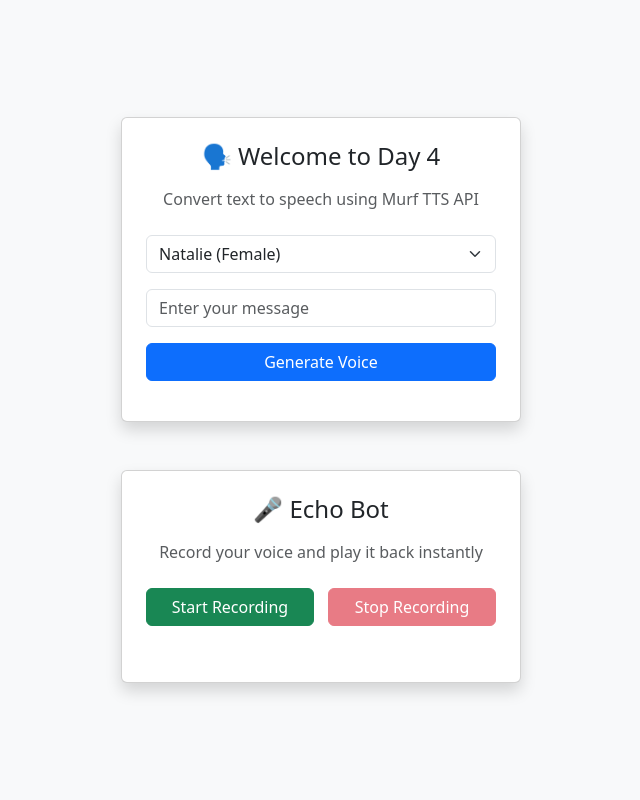
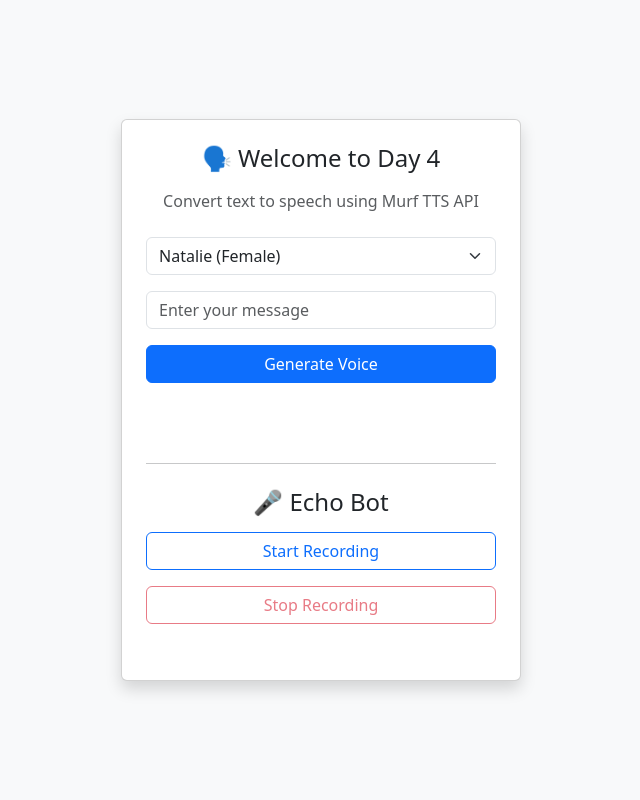
Before and after one commit to siddbhatt18/30-days-of-voice-agents, a FastAPI app: page / in a window 1280 px wide. Shown: the whole page, without its empty margins (319-959 px from the left). Run offline with FastAPI, Linux system fonts and the light colour scheme; data that the repository does not hold is empty.

Commit message:
Update index.html

```diff
--- a/day-04/templates/index.html
+++ b/day-04/templates/index.html
@@ -2,58 +2,110 @@
 <html lang="en">
 <head>
   <meta charset="UTF-8" />
-  <meta name="viewport" content="width=device-width, initial-scale=1.0"/>
+  <meta
+    name="viewport"
+    content="width=device-width, initial-scale=1.0"
+  />
   <title>Day 4 - Voice Agent Challenge</title>
-
-  <link href="https://cdn.jsdelivr.net/npm/bootstrap@5.3.0/dist/css/bootstrap.min.css" rel="stylesheet">
-
-  <style>
-    .w-48 {
-      width: 48%;
-    }
-  </style>
+  <link
+    href="https://cdn.jsdelivr.net/npm/bootstrap@5.3.0/dist/css/bootstrap.min.css"
+    rel="stylesheet"
+  />
 </head>
 <body class="bg-light">
-
-  <div class="container d-flex justify-content-center align-items-center min-vh-100 flex-column">
+  <div
+    class="container d-flex justify-content-center align-items-center min-vh-100"
+  >
+    <div
+      class="card shadow p-4 text-center"
+      style="max-width: 400px; width: 100%;"
+    >
 
       <!-- TTS Section -->
-    <div class="card shadow p-4 text-center mb-5" style="max-width: 400px; width: 100%;">
       <h4 class="mb-3">🗣️ Welcome to Day 4</h4>
-      <p class="mb-4 text-muted">Convert text to speech using Murf TTS API</p>
+      <p class="mb-4 text-muted">
+        Convert text to speech using Murf TTS API
+      </p>
 
-      <select id="voiceSelector" class="form-select mb-3" aria-label="Select Voice">
+      <div class="mb-3">
+        <select
+          id="voiceSelector"
+          class="form-select"
+          aria-label="Select Voice"
+        >
           <option>Loading voices...</option>
         </select>
-
-      <input type="text" id="textInput" class="form-control mb-3" placeholder="Enter your message"/>
-
-      <button id="generateBtn" class="btn btn-primary w-100" onclick="generateTTS()">Generate Voice</button>
-
-      <audio id="audioPlayer" class="mt-4 w-100" controls hidden></audio>
-
-      <div id="errorDisplay" class="text-danger mt-3"></div>
       </div>
 
-    <!-- Echo Bot Section -->
-    <div class="card shadow p-4 text-center" style="max-width: 400px; width: 100%;">
-      <h4 class="mb-3">🎤 Echo Bot</h4>
-      <p class="mb-4 text-muted">Record your voice and play it back instantly</p>
-
-      <div class="d-flex justify-content-between mb-3">
-        <button id="startRecordingBtn" class="btn btn-success w-48">Start Recording</button>
-        <button id="stopRecordingBtn" class="btn btn-danger w-48" disabled>Stop Recording</button>
+      <div class="mb-3">
+        <input
+          type="text"
+          id="textInput"
+          class="form-control"
+          placeholder="Enter your message"
+        />
       </div>
 
-      <audio id="echoAudio" class="mt-3 w-100" controls hidden></audio>
+      <div class="mb-3">
+        <button
+          id="generateBtn"
+          class="btn btn-primary w-100"
+          onclick="generateTTS()"
+        >
+          Generate Voice
+        </button>
+      </div>
 
-      <div id="echoError" class="text-danger mt-3"></div>
+      <div class="mb-3">
+        <audio
+          id="audioPlayer"
+          class="w-100"
+          controls
+          hidden
+        ></audio>
+      </div>
+
+      <div id="errorDisplay" class="text-danger mb-4"></div>
+
+      <hr class="my-4" />
+
+      <!-- Echo Bot Section -->
+      <h1 class="h4 mb-3">🎤 Echo Bot</h1>
+
+      <div class="mb-3">
+        <button
+          id="startBtn"
+          class="btn btn-outline-primary w-100"
+        >
+          Start Recording
+        </button>
+      </div>
+
+      <div class="mb-3">
+        <button
+          id="stopBtn"
+          class="btn btn-outline-danger w-100"
+          disabled
+        >
+          Stop Recording
+        </button>
+      </div>
+
+      <div class="mb-3">
+        <audio
+          id="echoAudio"
+          class="w-100"
+          controls
+          hidden
+        ></audio>
       </div>
 
     </div>
+  </div>
 
-  <script src="https://cdn.jsdelivr.net/npm/bootstrap@5.3.0/dist/js/bootstrap.bundle.min.js"></script>
+  <script
+    src="https://cdn.jsdelivr.net/npm/bootstrap@5.3.0/dist/js/bootstrap.bundle.min.js"
+  ></script>
   <script src="/static/script.js"></script>
-
 </body>
 </html>
```
Lines whose indentation alone changed are shown as unchanged.
